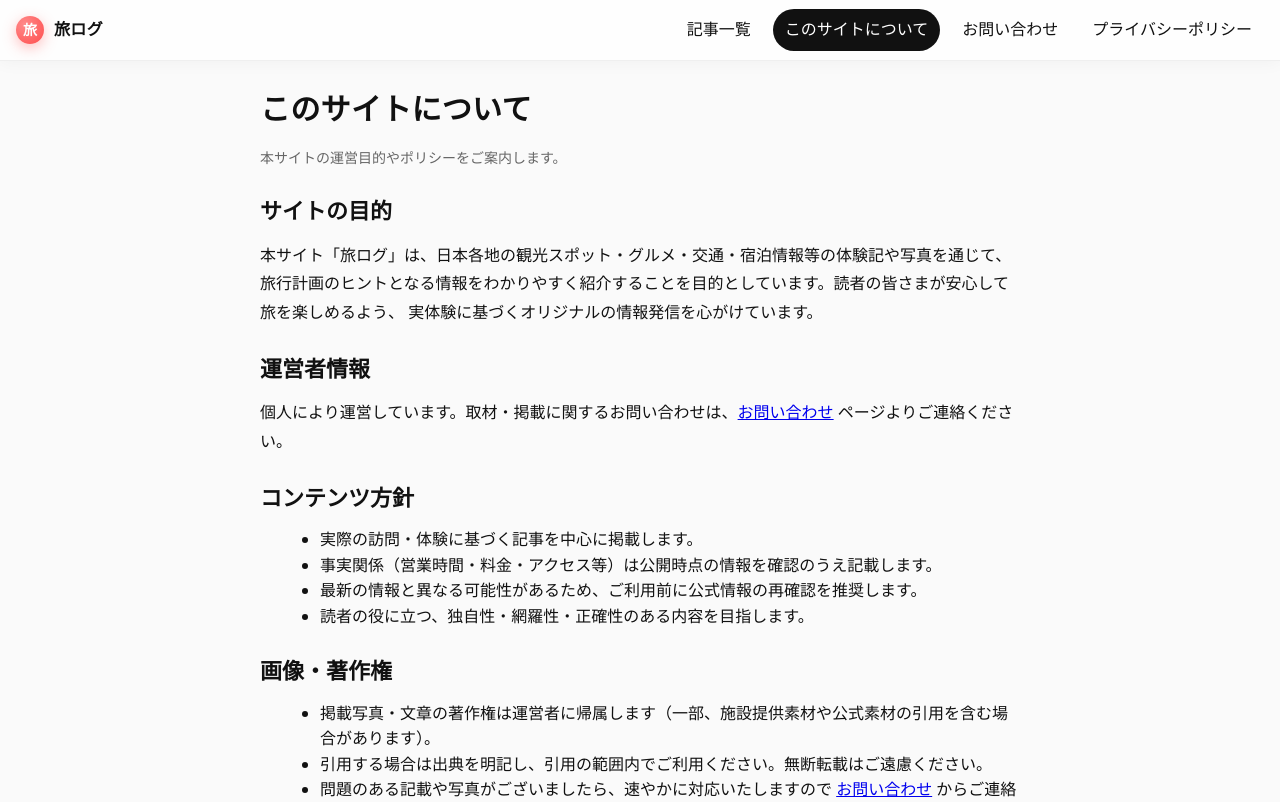
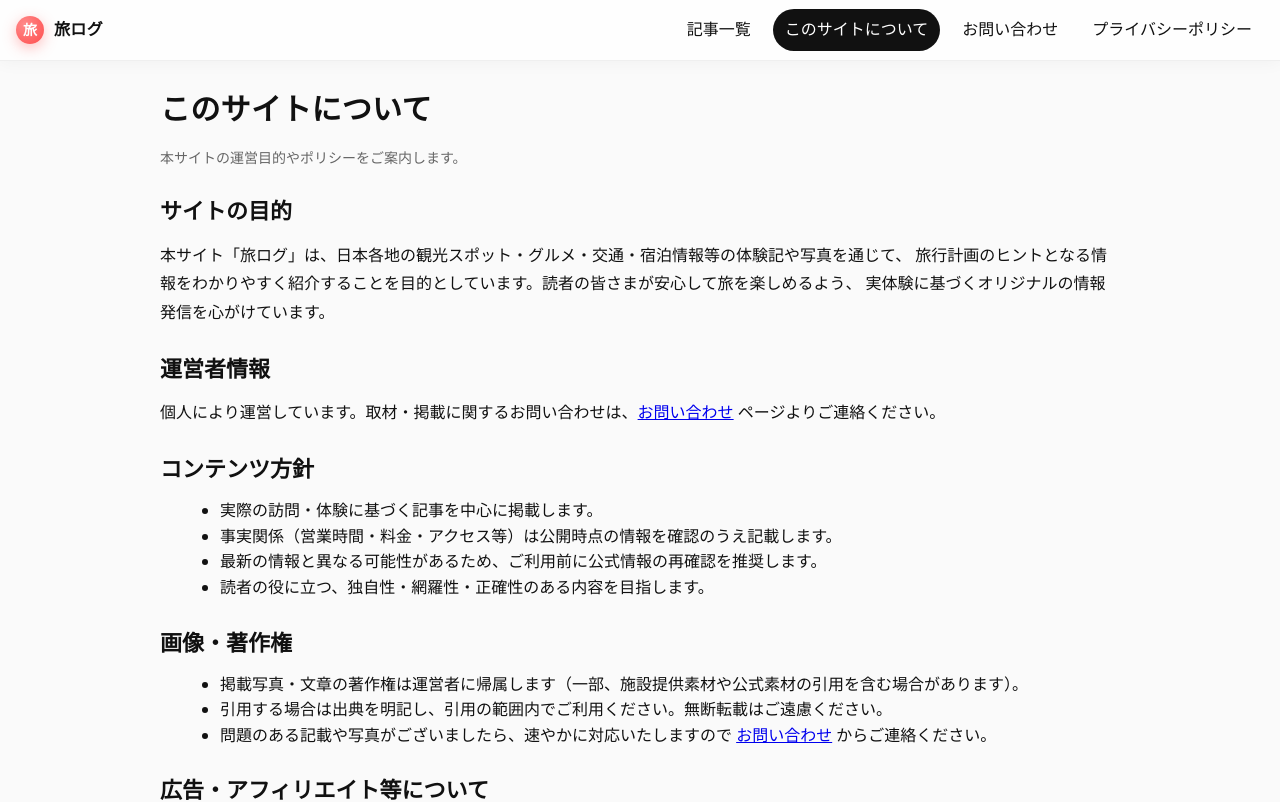
Before and after one commit to gray-desks/travel-blog, a Next.js app: page /about in a window 1280 px wide. Shown: the top 802 px of the page. Built offline with nearby package versions, Linux system fonts and the light colour scheme.

Commit message:
refactor: change main tag to div in layout and optimize container widths

```diff
--- a/app/layout.js
+++ b/app/layout.js
@@ -23,10 +23,10 @@ export default function RootLayout({ children }) {
         {/* サイト共通ヘッダー */}
         <Header />
 
-        {/* ページ固有コンテンツを描画するメイン領域 */}
-        <main className="container" style={{ padding: '24px', flex: '1 0 auto' }}>
+        {/* ページ固有コンテンツを描画する主要コンテナ（各ページで <main> を持つためここは div） */}
+        <div className="container" style={{ padding: '24px', flex: '1 0 auto' }}>
           {children}
-        </main>
+        </div>
 
         {/* サイト共通フッター（1セクションに集約） */}
         <footer className="site-footer">
--- a/app/styles.css
+++ b/app/styles.css
@@ -12,19 +12,20 @@
   --bg:#fafafa;
 }
 
+/* ボックスサイズを境界含めて計算（横スクロールの防止） */
+*, *::before, *::after{ box-sizing: border-box; }
+
 /*
   ページ全体のベーススタイル
   - 背景色と文字色
   - 共通コンテナの最大幅と左右余白
 */
 html,body{ background:var(--bg); color:#111; }
-.container{ max-width:1600px; margin:0 auto; padding: 0 var(--space-4); }
+.container{ max-width:1440px; margin:0 auto; padding: 0 var(--space-4); }
 
 /* main のコンテナ幅はPCでも段階的に拡張（レスポンシブ） */
-main.container{ max-width: 100%; }
-@media(min-width:1024px){ main.container{ max-width: 1200px; } }
-@media(min-width:1280px){ main.container{ max-width: 1400px; } }
-@media(min-width:1536px){ main.container{ max-width: 1600px; } }
+/* main は .container の幅に追従（はみ出し防止） */
+main.container{ max-width: inherit; }
 
 /*
   ヘッダー / フッター
@@ -184,7 +185,9 @@ body.no-scroll{ overflow:hidden; }
 .sr-only{ position:absolute; width:1px; height:1px; padding:0; margin:-1px; overflow:hidden; clip:rect(0,0,0,0); white-space:nowrap; border:0; }
 
 /* レイアウト補助（本文幅を狭めて読みやすく） */
-.narrow{ max-width: 760px; margin: 0 auto; }
+.narrow{ max-width: 840px; margin: 0 auto; }
+@media(min-width:1280px){ .narrow{ max-width: 960px; } }
+@media(min-width:1536px){ .narrow{ max-width: 1040px; } }
 
 /* ページャー（前/次リンクの見た目） */
 .pager a{ display:inline-block; padding:8px 12px; border:1px solid #e5e7eb; border-radius:8px; background:#fff; box-shadow: var(--shadow); }
```
Also changed, not shown: 1 other file (tests, documents, lock files or other folders).
